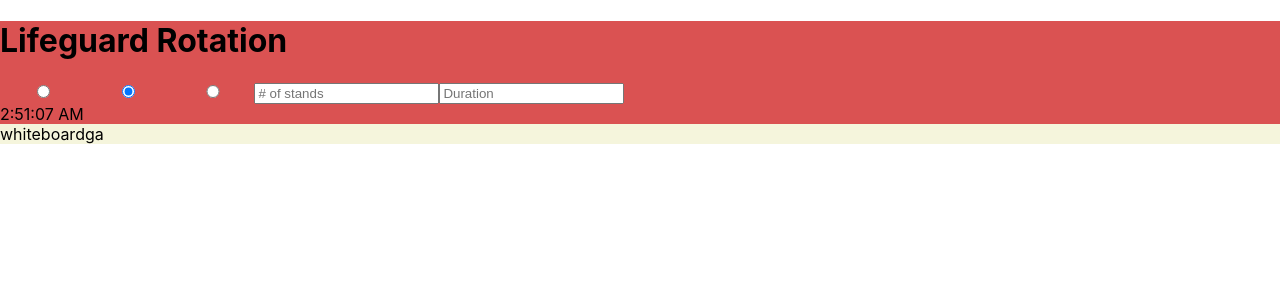
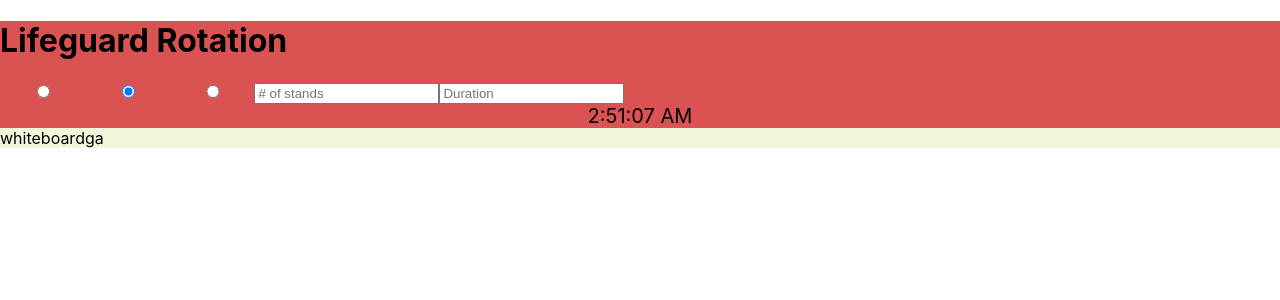
Before and after one commit to elin1923/My-Lifeguard-Rotation, a React (Create React App) app: page / in a window 1280 px wide. Shown: the top 300 px of the page. Built offline with nearby package versions, Linux system fonts and the light colour scheme.

Commit message:
live clock, css latere

```diff
--- a/src/App.css
+++ b/src/App.css
@@ -41,6 +41,19 @@
   background-color: #85DE00;
 }
 
+.clock {
+  margin: 0 auto;
+  text-align: center;
+  color: rgb(3, 3, 3);
+  font-size: 20px;
+  font-family: Arial, "Helvetica Neue", Helvetica,
+}
+
+/* https://codepen.io/norbekoff/pen/wvzVxpR */
+.clock div {
+  padding: 20px;
+  background-color: #952424;
+}
 
 /* === !! === Whiteboard === !! === */
 .whiteboard {
--- a/src/Components/Header.jsx
+++ b/src/Components/Header.jsx
@@ -25,7 +25,8 @@ export default function Header() {
                 <input type='number' placeholder='# of stands'></input>
                 <input type='number' placeholder='Duration'></input>
             </div>
-            <div>
+
+            <div className='clock'>
                 {clock.toLocaleTimeString()}
             </div>
         </div>
```
